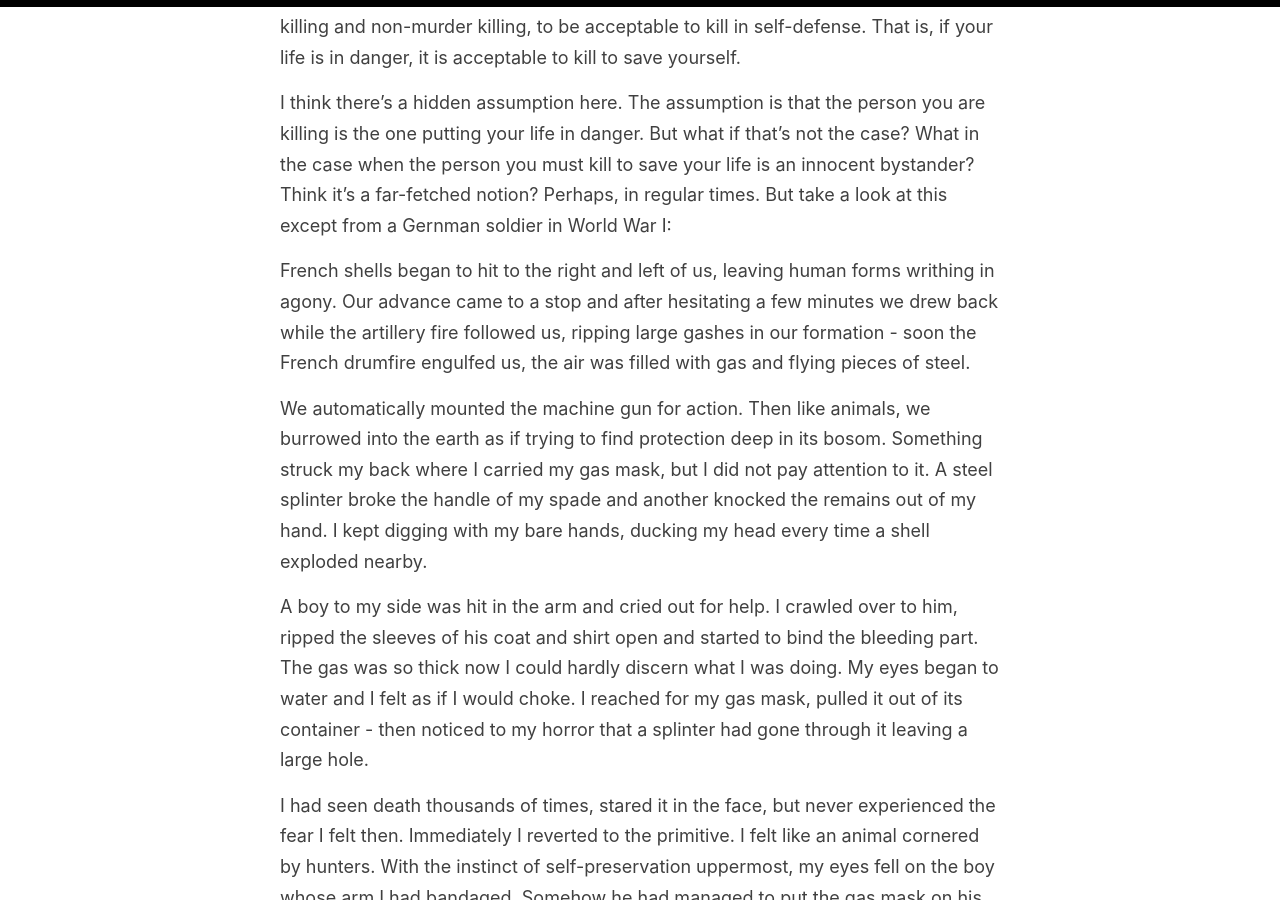
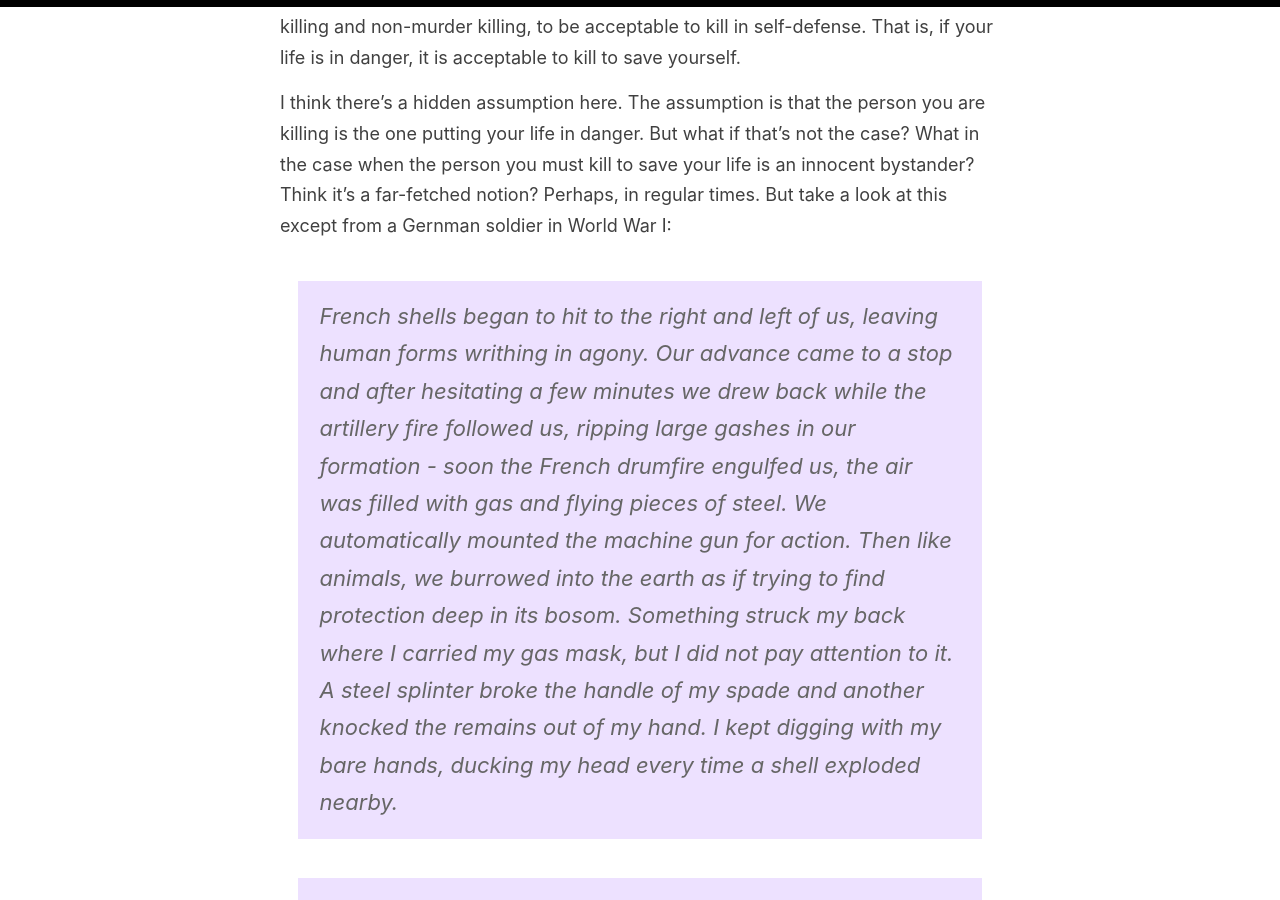
Before and after one commit to jss367/blog, a Jekyll site: the page built from _posts/2020-02-22-self-defense.md, in a window 1280 px wide and 900 px high, scrolled down 406 px. Built offline with Jekyll 4.4.1, drawn with Linux system fonts in a browser that asks for light colours.

```diff
--- a/_posts/2020-02-22-self-defense.md
+++ b/_posts/2020-02-22-self-defense.md
@@ -12,11 +12,10 @@ It is generally considered, in the weird way that humans distinguish between mur
 I think there's a hidden assumption here. The assumption is that the person you are killing is the one putting your life in danger. But what if that's not the case? What in the case when the person you must kill to save your life is an innocent bystander? Think it's a far-fetched notion? Perhaps, in regular times. But take a look at this except from a Gernman soldier in World War I:
 
 
-French shells began to hit to the right and left of us, leaving human forms writhing in agony. Our advance came to a stop and after hesitating a few minutes we drew back while the artillery fire followed us, ripping large gashes in our formation - soon the French drumfire engulfed us, the air was filled with gas and flying pieces of steel.
-
+> French shells began to hit to the right and left of us, leaving human forms writhing in agony. Our advance came to a stop and after hesitating a few minutes we drew back while the artillery fire followed us, ripping large gashes in our formation - soon the French drumfire engulfed us, the air was filled with gas and flying pieces of steel.
 We automatically mounted the machine gun for action. Then like animals, we burrowed into the earth as if trying to find protection deep in its bosom. Something struck my back where I carried my gas mask, but I did not pay attention to it. A steel splinter broke the handle of my spade and another knocked the remains out of my hand. I kept digging with my bare hands, ducking my head every time a shell exploded nearby.
 
-A boy to my side was hit in the arm and cried out for help. I crawled over to him, ripped the sleeves of his coat and shirt open and started to bind the bleeding part. The gas was so thick now I could hardly discern what I was doing. My eyes began to water and I felt as if I would choke. I reached for my gas mask, pulled it out of its container - then noticed to my horror that a splinter had gone through it leaving a large hole.
+> A boy to my side was hit in the arm and cried out for help. I crawled over to him, ripped the sleeves of his coat and shirt open and started to bind the bleeding part. The gas was so thick now I could hardly discern what I was doing. My eyes began to water and I felt as if I would choke. I reached for my gas mask, pulled it out of its container - then noticed to my horror that a splinter had gone through it leaving a large hole.
 
 I had seen death thousands of times, stared it in the face, but never experienced the fear I felt then. Immediately I reverted to the primitive. I felt like an animal cornered by hunters. With the instinct of self-preservation uppermost, my eyes fell on the boy whose arm I had bandaged. Somehow he had managed to put the gas mask on his face with his one good arm. I leapt at him and in the next moment had ripped the gas mask from his face. With a feeble gesture he tried to wrench it from my grasp; then fell back exhausted. {% include pullquote.html quote="The last thing I saw before putting on the mask were his pleading eyes." %}
 
```
